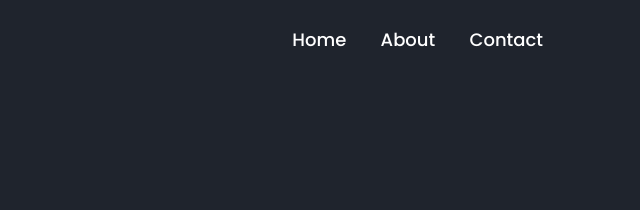
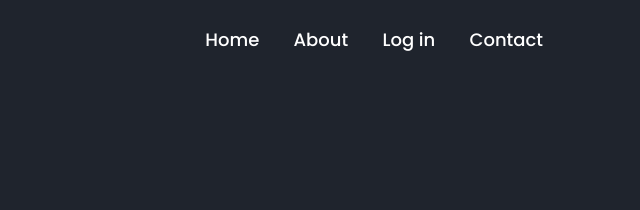
Before and after one commit to mkodagoda223/The-New-Portfolio, a plain HTML site: page index.html in a window 1280 px wide. Shown: the top 210 px of the page, 609-1249 px from the left. Drawn offline with nearby package versions, Linux system fonts and the light colour scheme.

Commit message:
Update index.html

```diff
--- a/index.html
+++ b/index.html
@@ -188,8 +188,7 @@
       <nav class="nav-bar">
         <a href="index.html" style="--i: 1">Home </a>
         <a href="about.html"  style="--i: 2">About</a>
-        <!-- <a href="#"style="--i:3;" >Skils</a>
-            <a href="#"style="--i:4;" >Portfolios</a> -->
+        <a href="login.html">Log in</a>
         <a href="contact.html" style="--i: 5">Contact</a>
       </nav>
     </header>
```
